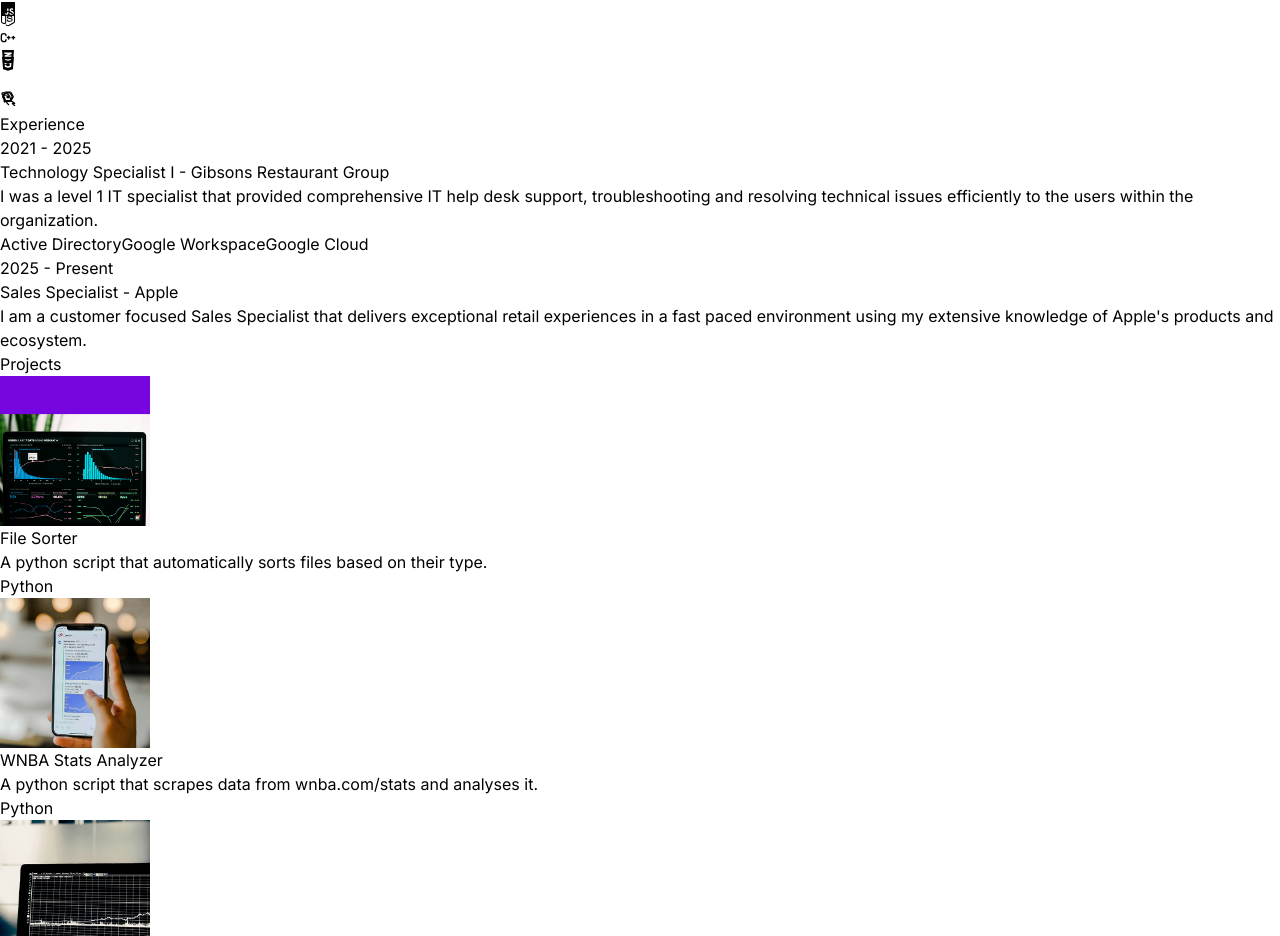
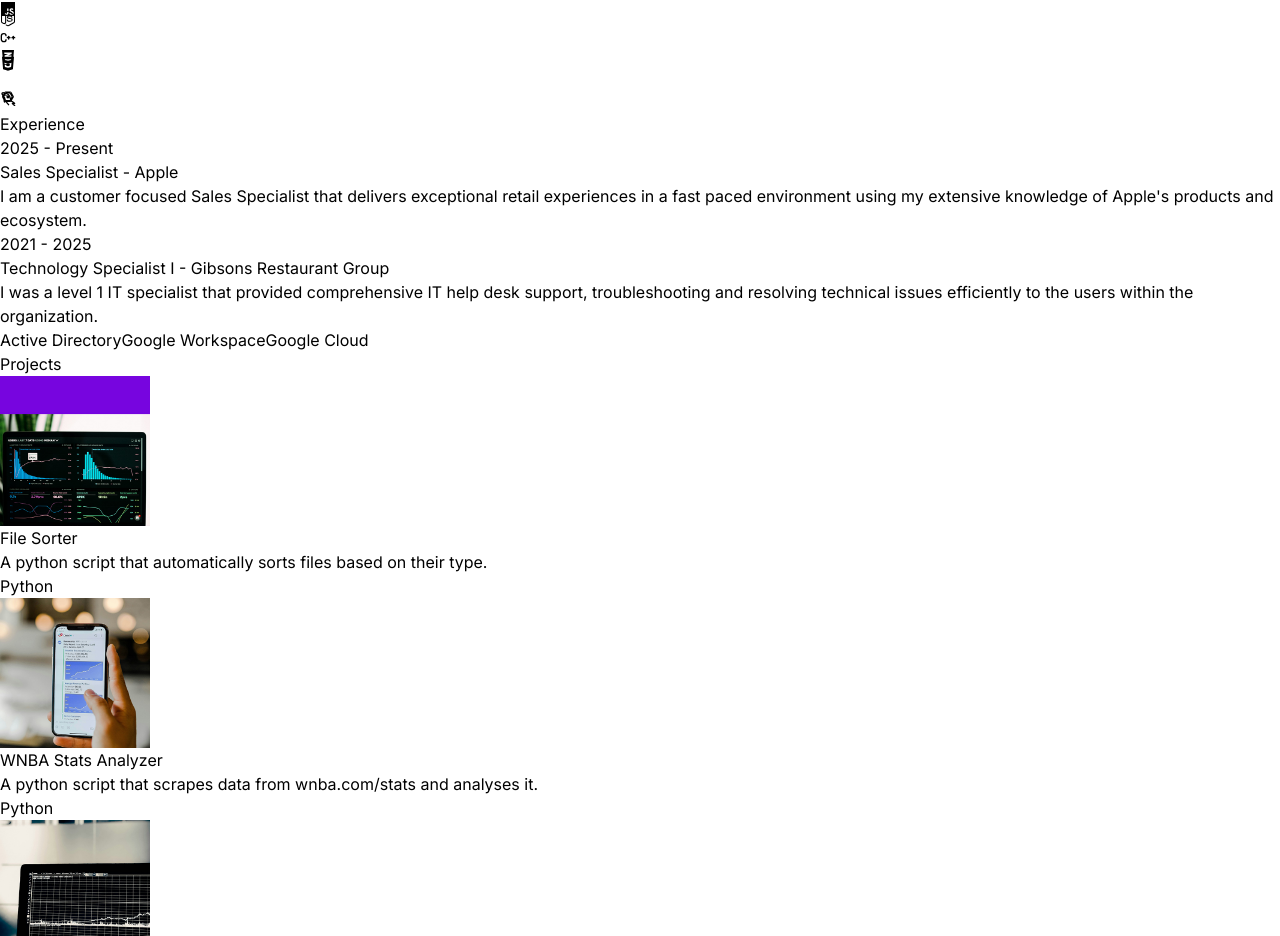
Before and after one commit to KeyairaA/react-portfolio, a React (Vite) app: page / in a window 1280 px wide. Shown: the part 2556-3492 px from the top of the page. Built offline with nearby package versions, Linux system fonts and the light colour scheme.

Commit message:
Update index.js

```diff
--- a/src/constants/index.js
+++ b/src/constants/index.js
@@ -8,33 +8,19 @@ export const ABOUT_TEXT = `I am an sales specialist aiming to transition into a
 
 export const EXPERIENCES = [
   {
+    year: "2025 - Present",
+    role: "Sales Specialist",
+    company: "Apple",
+    description: `I am a customer focused Sales Specialist that delivers exceptional retail experiences in a fast paced environment using my extensive knowledge of Apple's products and ecosystem.`,
+    technologies:[]
+  },
+  {
     year: "2021 - 2025",
     role: "Technology Specialist I",
     company: "Gibsons Restaurant Group",
     description: `I was a level 1 IT specialist that provided comprehensive IT help desk support, troubleshooting and resolving technical issues efficiently to the users within the organization.`,
     technologies: ["Active Directory", "Google Workspace", "Google Cloud"],
   },
-  {
-    year: "2025 - Present",
-    role: "Sales Specialist",
-    company: "Apple",
-    description: `I am a customer focused Sales Specialist that delivers exceptional retail experiences in a fast paced environment using my extensive knowledge of Apple's products and ecosystem.`,
-    technologies:[]
-  },
-  // {
-  //   year: "2021 - 2022",
-  //   role: "Full Stack Developer",
-  //   company: "Facebook",
-  //   description: `Developed and maintained web applications using JavaScript, React.js, and Node.js. Designed and implemented RESTful APIs for data communication. Collaborated with cross-functional teams to deliver high-quality software products on schedule.`,
-  //   technologies: ["Python", "Svelte", "Three.js", "Postgres"],
-  // },
-  // {
-  //   year: "2020 - 2021",
-  //   role: "Software Engineer",
-  //   company: "Paypal",
-  //   description: `Contributed to the development of web applications using JavaScript, React.js, and Node.js. Managed databases and implemented data storage solutions using MongoDB. Worked closely with product managers to prioritize features and enhancements.`,
-  //   technologies: ["Ruby", "Rails", "PHP", "Sqlite"],
-  // },
 ];
 
 export const PROJECTS = [
```
